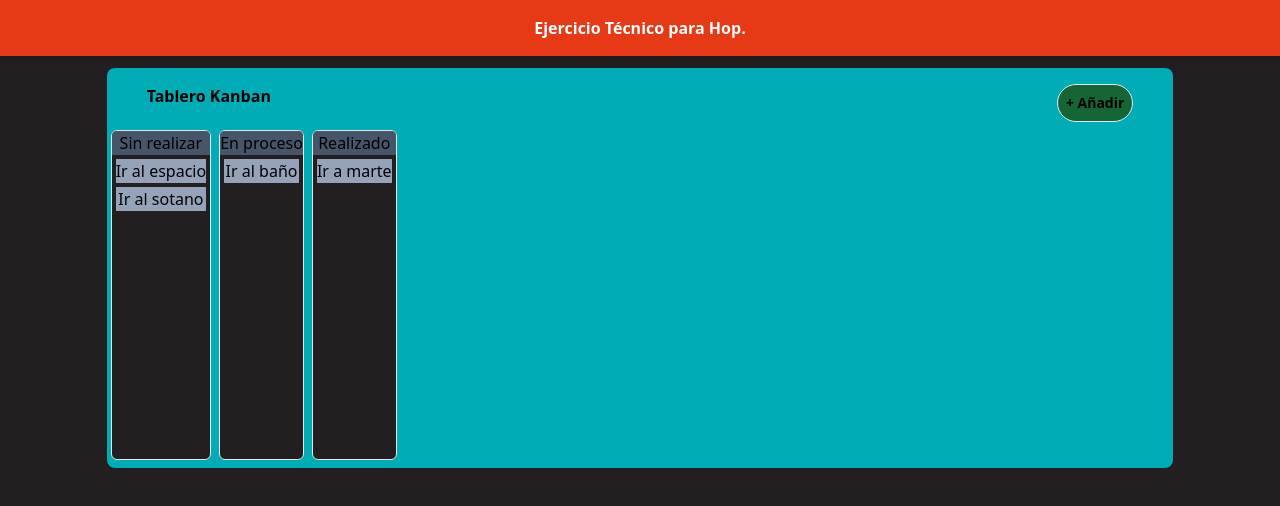
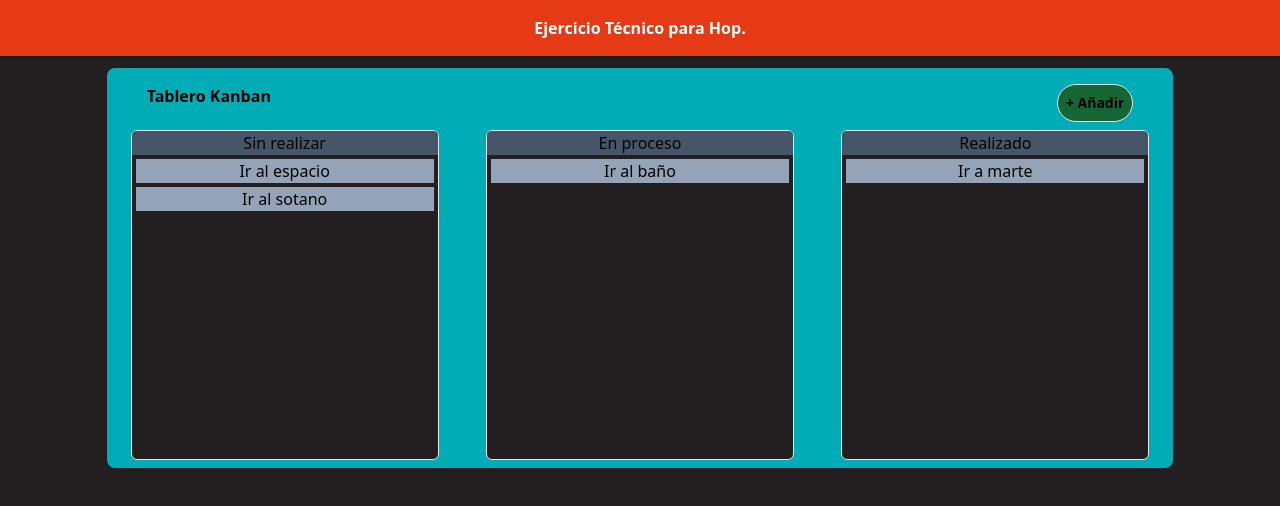
Before and after one commit to cpetrecca/hop-technical, a React (Create React App) app: page / in a window 1280 px wide. Shown: the top 506 px of the page. Built offline with nearby package versions, Linux system fonts and the light colour scheme.

Commit message:
algunos retoques mas de estilos para el build y actualizacion de README

```diff
--- a/src/components/kanbanboard/BoardColumn.tsx
+++ b/src/components/kanbanboard/BoardColumn.tsx
@@ -21,9 +21,10 @@ const BoardColumn: React.FC<Props> = ({
   onDrop,
 }) => {
   const bgStyles = isDragging ? "bg-gray-800" : "bg-hop3";
-  const columnStyles = `${bgStyles} ${width} mx-1 h-200 rounded-md overflow-hidden border`;
+  const columnStyles = `${bgStyles} w-[30%] mx-1 h-200 rounded-md overflow-hidden border min-w-[150px]`;
   return (
     <div
+
       className={columnStyles}
       id={"" + columnId}
       onDrop={onDrop}
@@ -33,7 +34,7 @@ const BoardColumn: React.FC<Props> = ({
       }}
     >
       <header className="bg-slate-600 ">{title}</header>
-      <main className="min-h-[300px]">
+      <main className="min-h-[300px] ">
         {tasks.map((task: Task) => {
           return (
             <TaskBox onDragging={onDragging} key={task.text} text={task.text} />
--- a/src/components/kanbanboard/KanbanBoard.tsx
+++ b/src/components/kanbanboard/KanbanBoard.tsx
@@ -51,7 +51,7 @@ const KanbanBoard = () => {
         </Modal>, domElement
       )}
       <center>
-        <div className="w-5/6 bg-hop2 my-3 py-2 rounded-lg border-black ">
+        <div className="w-5/6 min-h-full bg-hop2 my-3 py-2 rounded-lg  border-black">
           <header className="font-semibold flex flex-row  justify-between px-10 my-2">
             <p>Tablero Kanban</p>
             <Button
@@ -60,7 +60,7 @@ const KanbanBoard = () => {
               value="+ Añadir"
             ></Button>
           </header>
-          <main className="flex flex-row">
+          <main className="flex flex-row px-5 w-[100%] justify-between">
             {kanbanBoardConfig.columns.map((column) => {
               let tasksFilteredByColumn: Task[] = [];
               tasks.forEach((task) => {
```
Also changed, not shown: 1 other file (tests, documents, lock files or other folders).
